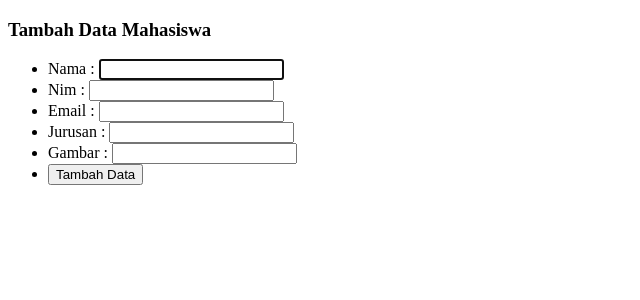
After one commit to ilyastaufiqur/KuliahPemrogaramanWeb-WPU, a PHP site: page /tambahdata.php in a window 1280 px wide. The commit adds this page. Shown: the top 300 px of the page, without its empty margins (0-640 px from the left). Run offline with PHP 8.4, Linux system fonts and the light colour scheme.

Commit message:
menambahkan fitur tambah data

```diff
--- a/kuliah/pertemuan10/functionn.php
+++ b/kuliah/pertemuan10/functionn.php
@@ -21,3 +21,21 @@ function query($query)
   }
   return $rows;
 }
+
+function tambah($data)
+{
+  $nama = htmlspecialchars($data['nama']);
+  $nim = htmlspecialchars($data['nim']);
+  $email = htmlspecialchars($data['email']);
+  $jurusan = htmlspecialchars($data['jurusan']);
+  $gambar = htmlspecialchars($data['gambar']);
+
+  $konek = koneksi();
+  $query = " INSERT INTO mahasiswa
+  VALUES (null , '$nama', '$nim', '$email', '$jurusan', '$gambar');
+  ";
+
+  mysqli_query($konek, $query);
+  echo mysqli_error($konek);
+  return mysqli_affected_rows($konek);
+}
--- a/kuliah/pertemuan10/latihan3.php
+++ b/kuliah/pertemuan10/latihan3.php
@@ -16,7 +16,8 @@ $mahasiswa = query("SELECT * FROM mahasiswa");
 
 <body>
   <h3>Daftar Mahasiswa</h3>
-
+  <a href="tambahdata.php">Tambah Data</a>
+  <br>
   <table border="1" cellpadding="10" cellspacing="0">
     <tr>
       <th>No</th>
--- /dev/null
+++ b/kuliah/pertemuan10/tambahdata.php
@@ -0,0 +1,70 @@
+<?php
+require 'functionn.php';
+
+//cek apakah tombol button tambah  sudah di tekan
+if (isset($_POST['tambah'])) {
+  if (tambah($_POST) > 0) {
+    echo "
+    <script>
+     alert('data berhasil di tambahkan !!!');
+     document.location.href = 'latihan3.php';
+    </script>";
+  } else {
+    echo "Data Gagal Ditambahkan!!!";
+  }
+}
+
+?>
+
+<!DOCTYPE html>
+<html lang="en">
+
+<head>
+  <meta charset="UTF-8">
+  <meta http-equiv="X-UA-Compatible" content="IE=edge">
+  <meta name="viewport" content="width=device-width, initial-scale=1.0">
+  <title>Tambah Data Mahasiswa</title>
+</head>
+
+<body>
+  <h3>Tambah Data Mahasiswa</h3>
+  <form action="" method="POST">
+    <ul>
+      <li>
+        <label>
+          Nama :
+          <input type="text" name="nama" autofocus required>
+        </label>
+      </li>
+      <li>
+        <label>
+          Nim :
+          <input type="text" name="nim" required>
+        </label>
+      </li>
+      <li>
+        <label>
+          Email :
+          <input type="text" name="email" required>
+        </label>
+      </li>
+      <li>
+        <label>
+          Jurusan :
+          <input type="text" name="jurusan" required>
+        </label>
+      </li>
+      <li>
+        <label>
+          Gambar :
+          <input type="text" name="gambar">
+        </label>
+      </li>
+      <li>
+        <button type="submit" name="tambah"> Tambah Data</button>
+      </li>
+    </ul>
+  </form>
+</body>
+
+</html>
```
